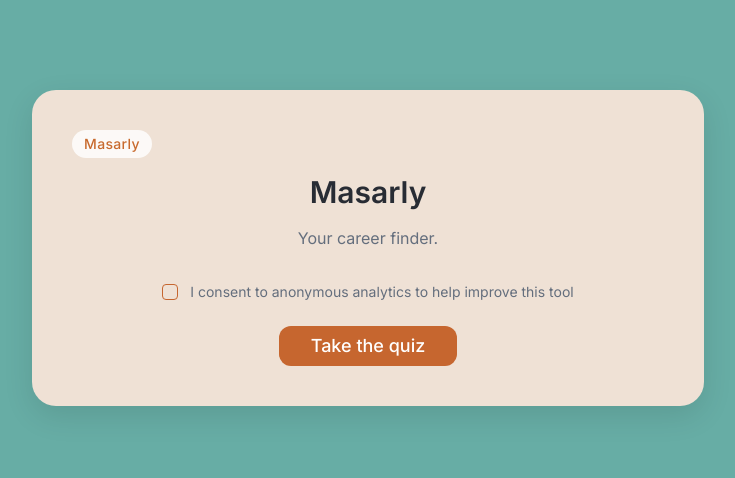
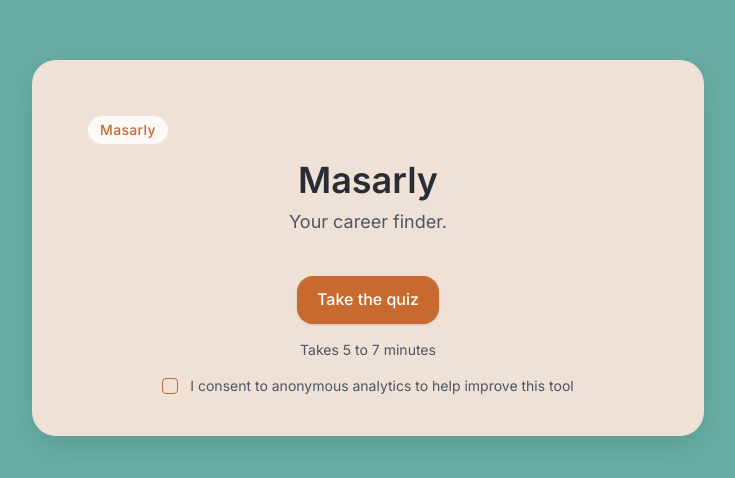
Before and after one commit to zhala07/bright-next-steps, a React (Vite) app: page / in a window 1280 px wide. Shown: the part 152-630 px from the top of the page, without its empty margins (272-1007 px from the left). Built offline with nearby package versions, Linux system fonts and the light colour scheme.

Commit message:
Update Welcome and Goal screens

```diff
--- a/src/components/BrandMark.tsx
+++ b/src/components/BrandMark.tsx
@@ -3,15 +3,10 @@ import React from 'react';
 export const BrandMark: React.FC = () => {
   return (
     <div
-      className="inline-flex items-center gap-2 px-3 py-1 rounded-full bg-white/80 backdrop-blur"
+      className="inline-flex items-center px-3 py-1 rounded-full bg-white/80 backdrop-blur text-sm font-medium tracking-wide text-[color:var(--brand)]"
       aria-label="Masarly brand"
     >
-      <span
-        className="text-sm font-medium tracking-wide"
-        style={{ color: 'var(--brand)' }}
-      >
-        Masarly
-      </span>
+      Masarly
     </div>
   );
 };
--- a/src/components/QuizCard.tsx
+++ b/src/components/QuizCard.tsx
@@ -22,11 +22,10 @@ export const QuizCard: React.FC<QuizCardProps> = ({
 
   return (
     <div className={cn(
-      'rounded-[24px] shadow-[0_10px_30px_rgba(0,0,0,0.10)] p-6 md:p-10 transition-all duration-300 hover:scale-[1.02] text-[var(--text)]',
-      variantClasses[variant],
+      'rounded-[24px] bg-[var(--cardBackground)] shadow-[0_10px_30px_rgba(0,0,0,0.10)] p-6 md:p-10 transition-all duration-300 hover:scale-[1.02] text-[var(--text)]',
       className
     )}>
-      <div className="mb-4">
+      <div className="mt-2 ml-2 md:mt-4 md:ml-4 mb-4">
         <BrandMark />
       </div>
       {children}
--- a/src/index.css
+++ b/src/index.css
@@ -9,9 +9,10 @@
 @layer base {
   :root {
     /* Core Canvas & Surface Colors */
-    --cardBackground: #efe1d5;
-    --text: #1f2937;
-    --brand: #c86a2e;
+    --cardBackground: #efe1d5;   /* sand */
+    --brand: #c86a2e;            /* button and pill */
+    --brandHover: #a55422;
+    --text: #1f2937;             /* body text */
     --bg: 173 30% 54%; /* #5fb2ac - Teal canvas */
     --surface: 0 0% 100%; /* #ffffff - White surface */
 
--- a/src/pages/Goal.tsx
+++ b/src/pages/Goal.tsx
@@ -16,7 +16,7 @@ const goalOptions = [
     id: 'switch_soon' as const,
     title: 'Switch soon',
     description: 'I need to find a new role within 6 months',
-    icon: '🚀'
+    icon: '⏰'
   },
   {
     id: 'grow_in_place' as const,
@@ -44,7 +44,7 @@ export const Goal: React.FC = () => {
 
   return (
     <QuizLayout>
-      <QuizCard variant="peach">
+      <QuizCard>
         <div className="text-center space-y-8">
           <div className="space-y-4">
             <h1 className="text-2xl md:text-3xl font-bold text-text">
@@ -61,13 +61,14 @@ export const Goal: React.FC = () => {
                 key={option.id}
                 onClick={() => handleSelect(option.id)}
                 className={`
-                  p-6 rounded-xl border-2 transition-all duration-200 text-left
-                  hover:scale-105 hover:shadow-lg focus:outline-none focus:ring-2 focus:ring-primary
+                  p-6 rounded-xl border-2 transition-all duration-200 text-left min-h-[112px]
+                  hover:scale-105 hover:shadow-lg focus:outline-none focus:ring-2 focus:ring-[var(--brand)] focus:ring-offset-2
                   ${goal === option.id
-                    ? 'border-primary bg-primary/10'
-                    : 'border-border bg-card hover:border-primary/50'
+                    ? 'border-[var(--brand)] bg-[var(--brand)]/10'
+                    : 'border-gray-300 bg-white hover:border-[var(--brand)]/50'
                   }
                 `}
+                style={{ minWidth: '40px', minHeight: '40px' }}
               >
                 <div className="space-y-3">
                   <div className="flex items-center gap-3">
--- a/src/pages/Welcome.tsx
+++ b/src/pages/Welcome.tsx
@@ -13,42 +13,47 @@ export const Welcome: React.FC = () => {
 
   const handleStart = () => {
     setCurrentStep(2);
-    navigate('/quiz/goal');
+    navigate('/quiz/1');
   };
 
   return (
     <QuizLayout showProgress={false}>
       <QuizCard>
-        <div className="text-center space-y-8">
-          <div className="space-y-4">
-            <h1 className="text-3xl font-semibold text-text">
+        <div className="text-center">
+          <div className="space-y-2 mb-4">
+            <h1 className="text-3xl md:text-4xl font-semibold text-[var(--text)]">
               Masarly
             </h1>
-            <p className="mt-2 text-base text-text-muted">
+            <p className="mt-2 text-base md:text-lg text-gray-600">
               Your career finder.
             </p>
           </div>
 
-          <div className="space-y-6">
-            {/* Analytics Consent */}
-            <div className="flex items-center space-x-3 justify-center">
+          <div className="space-y-4">
+            <button
+              onClick={handleStart}
+              className="mt-6 inline-flex items-center justify-center h-12 px-5 rounded-2xl bg-[var(--brand)] text-white font-medium shadow hover:bg-[var(--brandHover)] focus:outline-none focus-visible:ring-4 focus-visible:ring-[color:var(--brand)]/40 focus-visible:ring-offset-2 focus-visible:ring-offset-[var(--cardBackground)] transition-all duration-200"
+            >
+              Take the quiz
+            </button>
+
+            <p className="mt-2 text-sm text-gray-600">
+              Takes 5 to 7 minutes
+            </p>
+
+            <div className="flex items-center space-x-3 justify-center mt-4">
               <Checkbox
                 id="analytics-consent"
                 checked={analyticsConsent}
                 onCheckedChange={(checked) => setAnalyticsConsent(checked as boolean)}
+                className="focus-visible:ring-2 focus-visible:ring-[var(--brand)] focus-visible:ring-offset-2"
               />
               <label
                 htmlFor="analytics-consent"
-                className="text-sm text-text-muted cursor-pointer"
+                className="text-sm text-gray-600 cursor-pointer"
               >
                 I consent to anonymous analytics to help improve this tool
               </label>
-            </div>
-
-            <div className="flex justify-center">
-              <Button size="lg" onClick={handleStart} className="btn-bounce min-h-[40px] px-8">
-                Take the quiz
-              </Button>
             </div>
           </div>
         </div>
```
